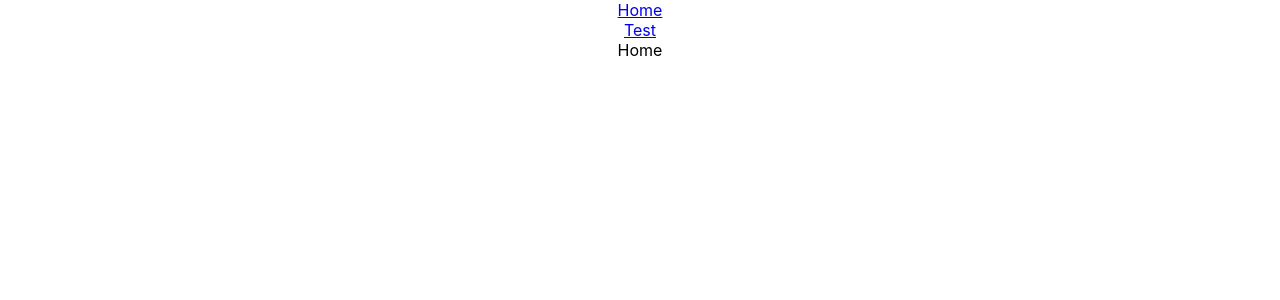
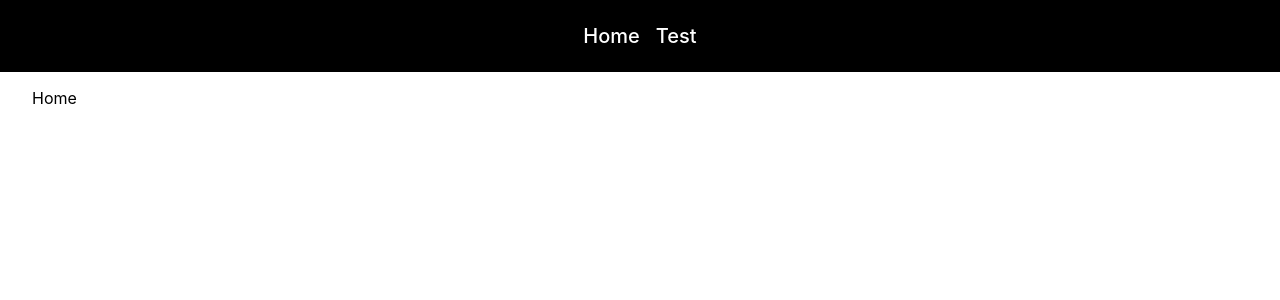
Before and after one commit to maxime-lalo/suivi_cours_4ibc_2024, a React (Create React App) app in the folder front-end/: page / in a window 1280 px wide. Shown: the top 300 px of the page. Built offline with nearby package versions, Linux system fonts and the light colour scheme.

Commit message:
:sparkles: Base CSS

```diff
--- a/front-end/src/App.css
+++ /dev/null
@@ -1,38 +0,0 @@
-.App {
-  text-align: center;
-}
-
-.App-logo {
-  height: 40vmin;
-  pointer-events: none;
-}
-
-@media (prefers-reduced-motion: no-preference) {
-  .App-logo {
-    animation: App-logo-spin infinite 20s linear;
-  }
-}
-
-.App-header {
-  background-color: #282c34;
-  min-height: 100vh;
-  display: flex;
-  flex-direction: column;
-  align-items: center;
-  justify-content: center;
-  font-size: calc(10px + 2vmin);
-  color: white;
-}
-
-.App-link {
-  color: #61dafb;
-}
-
-@keyframes App-logo-spin {
-  from {
-    transform: rotate(0deg);
-  }
-  to {
-    transform: rotate(360deg);
-  }
-}
--- a/front-end/src/App.tsx
+++ b/front-end/src/App.tsx
@@ -1,12 +1,7 @@
-import "./App.css";
 import Routing from "./Routing";
 
 function App() {
-  return (
-    <div className="App">
-      <Routing />
-    </div>
-  );
+    return <Routing />;
 }
 
 export default App;
--- a/front-end/src/components/materials/NavMenu/classes.module.scss
+++ b/front-end/src/components/materials/NavMenu/classes.module.scss
@@ -1,2 +1,18 @@
 .root {
+    display: flex;
+    gap: 16px;
+    justify-content: center;
+    padding: 24px 0;
+    background: black;
+    .item {
+        > a {
+            color: white;
+            font-size: 1.25rem;
+            font-weight: 500;
+            text-decoration: none;
+            &:hover {
+                color: lightblue;
+            }
+        }
+    }
 }
--- a/front-end/src/components/pages/PageTemplate/classes.module.scss
+++ b/front-end/src/components/pages/PageTemplate/classes.module.scss
@@ -1,2 +1,5 @@
 .root {
+    .body {
+        padding: 16px 32px;
+    }
 }
```
